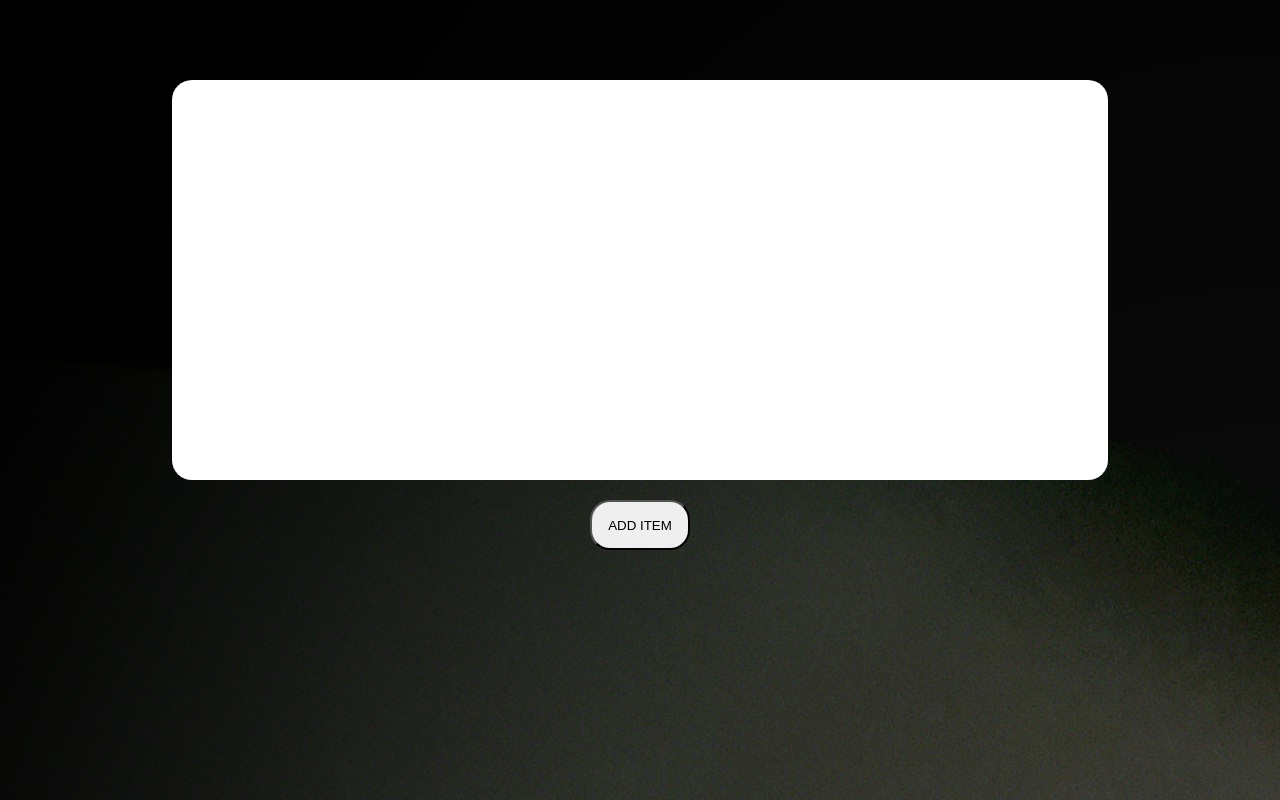
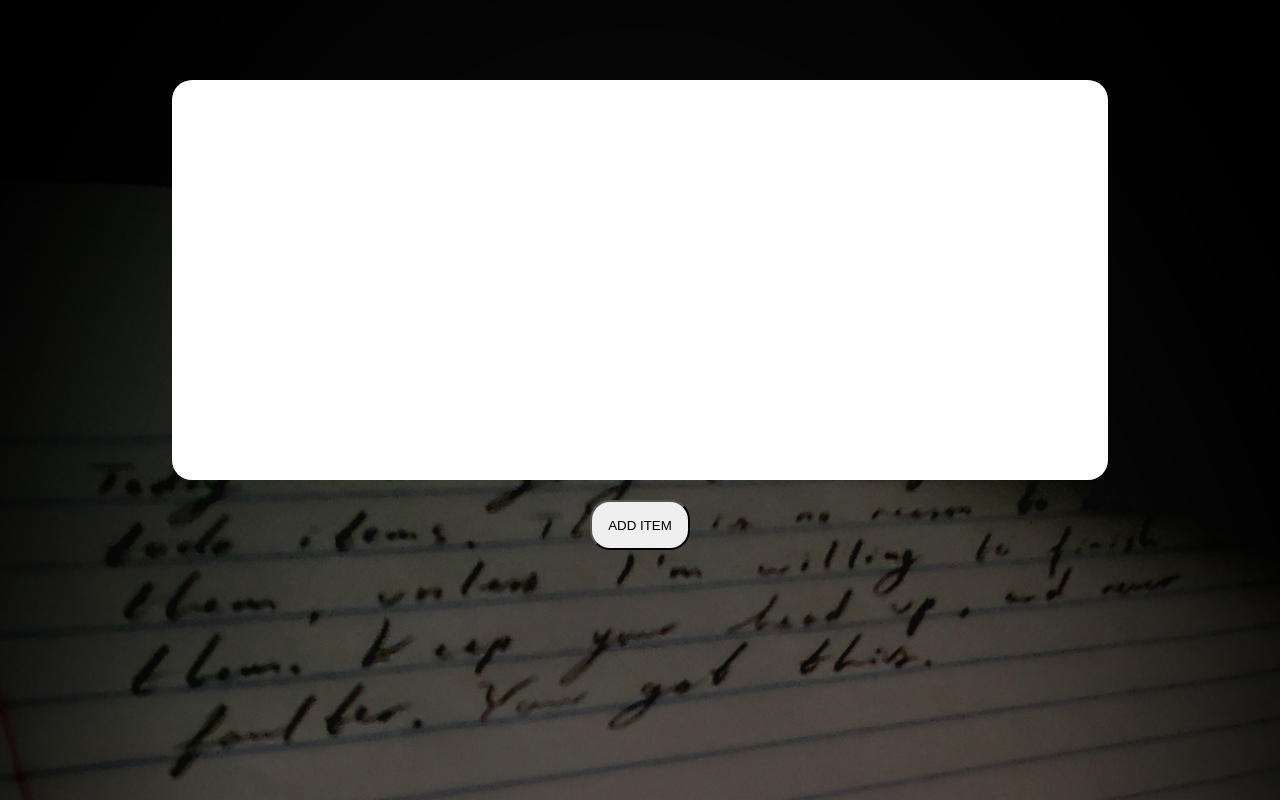
Before and after one commit to manny2384/personal_todo, a React (Create React App) app: page / in a window 1280 px wide. Built offline with nearby package versions, Linux system fonts and the light colour scheme.

Commit message:
fixed background image

```diff
--- a/src/App.css
+++ b/src/App.css
@@ -7,9 +7,12 @@
 html, body{
   height: 100%;
 }
+#root{
+  background-image: url("./imgs/todoImage.jpg");
+  background-size: cover;
+}
 .App {
   text-align: center;
-  background-image: url("./imgs/todoImage.jpg");
   height: 90%;
   width: 100vw;
   padding-top: 10vh;
@@ -136,3 +139,7 @@ html, body{
 .TodoListItem div{
   padding: 5px;
 }
+
+.EditingItem{
+
+}
--- a/src/App.js
+++ b/src/App.js
@@ -27,8 +27,10 @@ class App extends React.Component {
   componentDidMount(){
 
     // try to retrieve localstorage todo items
-    if(localStorage.getItem("my_todo")){
+    if(localStorage.getItem("my_todo") && JSON.parse(localStorage.getItem("my_todo")) != null){
       let arr = JSON.parse(localStorage.getItem("my_todo"));
+
+      console.log("my_todo array = ", arr);
 
       // sort list
       arr = arr.sort((x, y) => {
@@ -146,7 +148,7 @@ class App extends React.Component {
         <div className="App">
 
           <ul className="TodoList">
-            <TodoList todo={this.state.list} onDelete={this.handleDelete} />
+            <TodoList todo={this.state.list} edit={this.toggleOpen} onDelete={this.handleDelete} />
           </ul>
 
           <div className="main_btns">
--- a/src/CreateItem.js
+++ b/src/CreateItem.js
@@ -13,7 +13,7 @@ function CreateItem(props){
     return <div className="New_item_style">
         <div className="New_item_labels"_>
             <label> Item Name: <input id="New_Item" /> </label>
-            <label> Due Date: <input type="date" min={year + '-' + month + '-' + day} max="2030-10-30" id="Duedate" /> </label>
+            <label> Due Date: <input id="Duedate" type="date" min={year + '-' + month + '-' + day} max="2030-10-30" /> </label>
         </div>
         <div className="New_item_btns">
             <input type="submit" value="Add Item" />
--- a/src/TodoList.js
+++ b/src/TodoList.js
@@ -1,3 +1,5 @@
+
+
 function TodoList(props){
 
     console.log(props);
@@ -11,7 +13,7 @@ function TodoList(props){
     {
       const returner = props['todo'].map((item, index)=>{
         return <li onClick={()=>{
-
+          // props.edit();
         }} className="TodoListItem" key={index+1}>
                 <div> {item[0]} </div>
                 <div> Due: {item[1]} </div>
```
